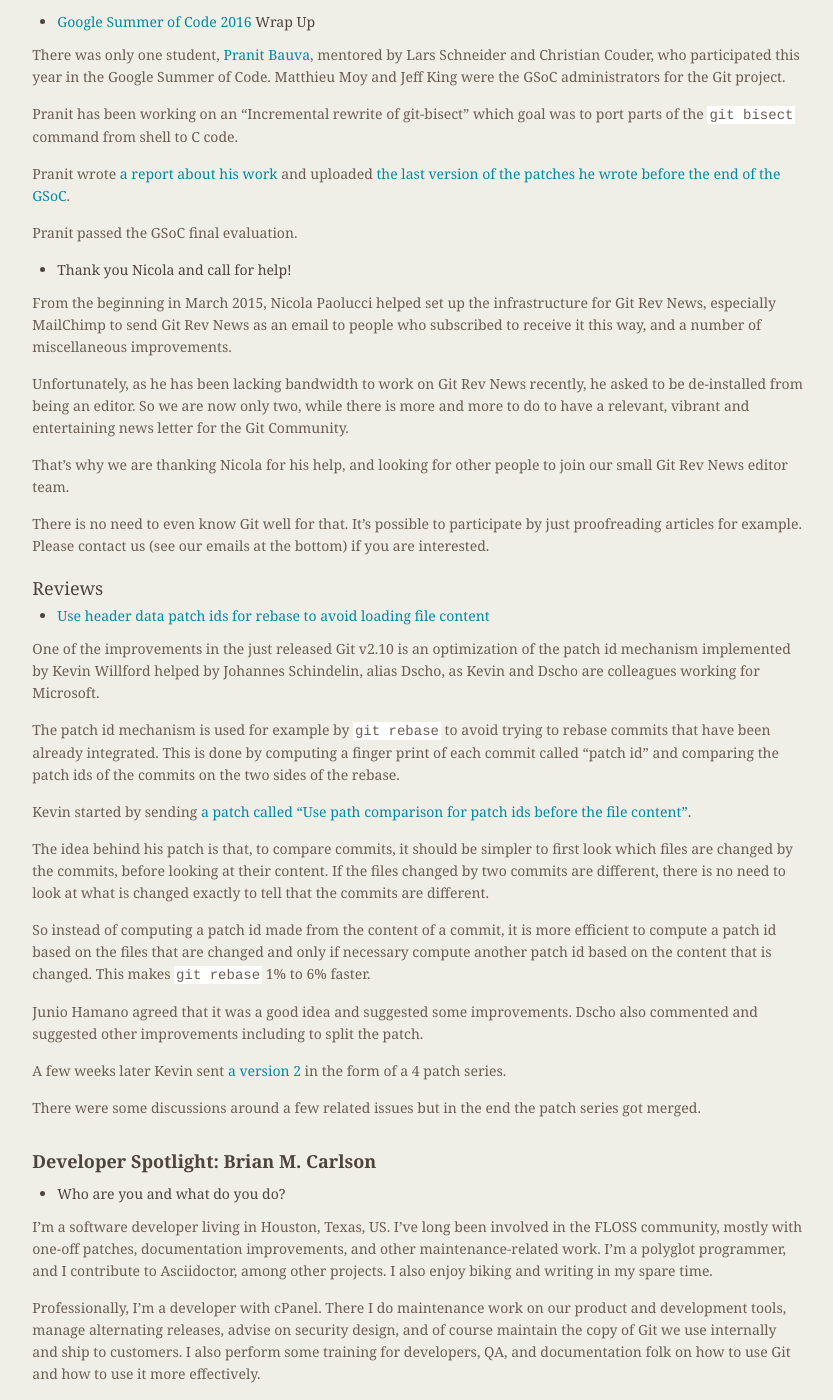
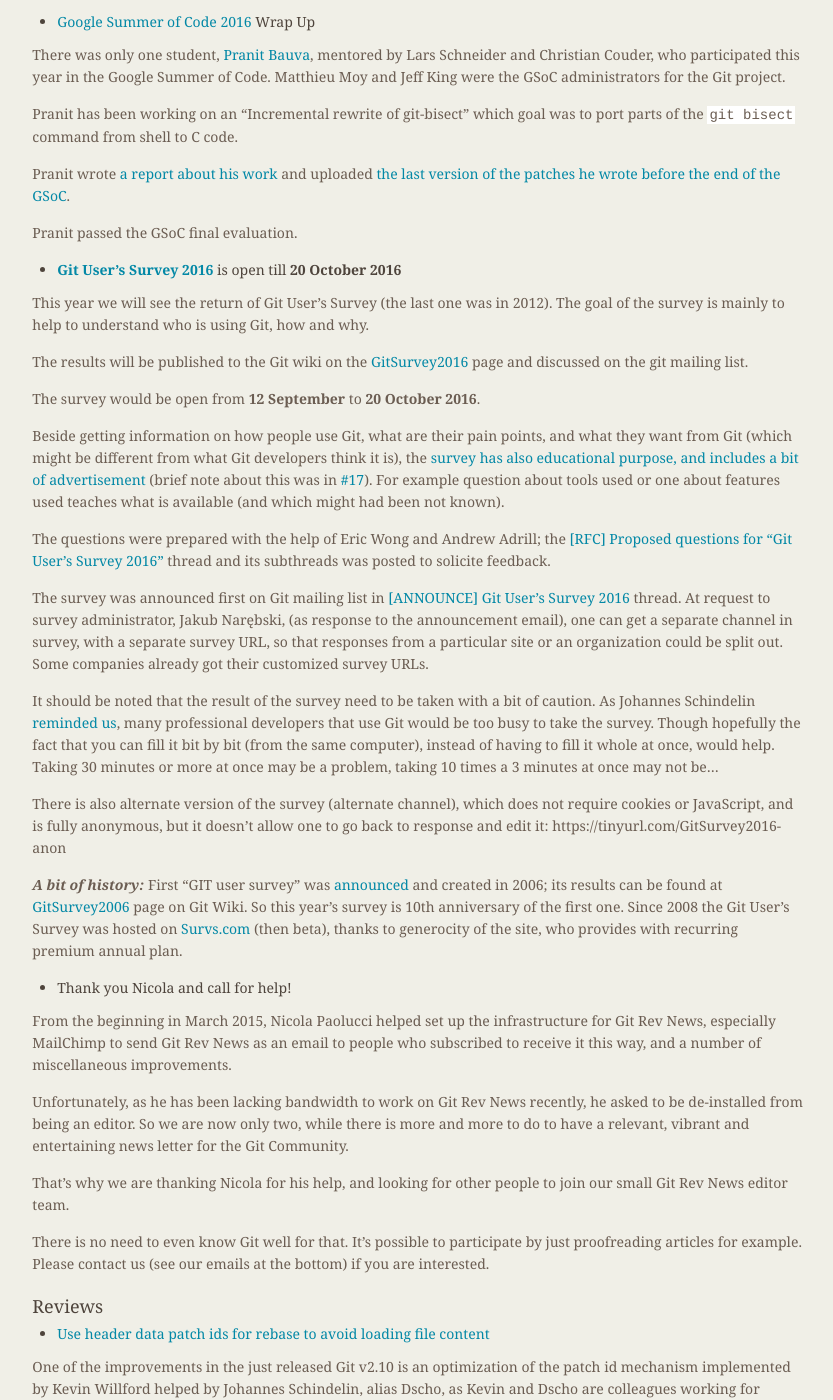
Before and after one commit to git/git.github.io, a Jekyll site: the page built from rev_news/drafts/edition-19.md, in a window 1280 px wide and 1400 px high, scrolled down 3736 px. Shown: the whole window, without its empty margins (339-1172 px from the left). Built offline with Jekyll 4.4.1, drawn with Linux system fonts in a browser that asks for light colours; some of the changed text lies outside the part shown.

Commit message:
Git User's Survey 2016
Add announcement about Git User's Survey 2016 (with
links), with a bit of information about the history of this
survey, and Git user's survey in general.

In "Discussions" / "General".  Link from "Other news"
got removed.

```diff
--- a/rev_news/drafts/edition-19.md
+++ b/rev_news/drafts/edition-19.md
@@ -259,6 +259,59 @@
 
 Pranit passed the GSoC final evaluation.
 
+* **[Git User's Survey 2016](https://survs.com/survey/3cop1kt5eg)** is open till **20 October 2016**
+
+This year we will see the return of Git User's Survey (the last one was
+in 2012).  The goal of the survey is mainly to help to understand who is
+using Git, how and why.
+
+The results will be published to the Git wiki on the
+[GitSurvey2016](https://git.wiki.kernel.org/index.php/GitSurvey2016)
+page and discussed on the git mailing list.
+
+The survey would be open from **12 September** to **20 October 2016**.
+
+Beside getting information on how people use Git, what are their pain
+points, and what they want from Git (which might be different from what
+Git developers think it is), the [survey has also educational purpose,
+and includes a bit of advertisement](https://public-inbox.org/git/577E6F32.7020007%40gmail.com/)
+(brief note about this
+was in [#17](https://git.github.io/rev_news/2016/07/20/edition-17/)).
+For example question about tools used or one about features used teaches
+what is available (and which might had been not known).
+
+The questions were prepared with the help of Eric Wong and Andrew Adrill;
+the [[RFC] Proposed questions for "Git User's Survey 2016"](http://public-inbox.org/git/91a2ffbe-a73b-fbb9-96da-9aea4d439e5a@gmail.com/t/)
+thread and its subthreads was posted to solicite feedback.
+
+The survey was announced first on Git mailing list in
+[[ANNOUNCE] Git User's Survey 2016](http://public-inbox.org/git/de39c03d-e84e-8e45-69cb-a2e01fd25df2@gmail.com/) thread.
+At request to survey administrator, Jakub Narębski, (as response to the
+announcement email), one can get a separate channel in survey, with
+a separate survey URL, so that responses from a particular site
+or an organization could be split out.  Some companies already
+got their customized survey URLs.
+
+It should be noted that the result of the survey need to be taken with
+a bit of caution.  As Johannes Schindelin [reminded us](http://public-inbox.org/git/alpine.DEB.2.20.1609091503410.129229@virtualbox/),
+many professional developers that use Git would be too busy to take the
+survey.  Though hopefully the fact that you can fill it bit by bit
+(from the same computer), instead of having to fill it whole at once,
+would help.  Taking 30 minutes or more at once may be a problem,
+taking 10 times a 3 minutes at once may not be...
+
+There is also alternate version of the survey (alternate channel),
+which does not require cookies or JavaScript, and is fully anonymous,
+but it doesn't allow one to go back to response and edit it:
+https://tinyurl.com/GitSurvey2016-anon
+
+***A bit of history:*** First "GIT user survey" was [announced](http://public-inbox.org/git/4d8e3fd30606240918m6b452314m6514b5e5fc86f147@mail.gmail.com/)
+and created in 2006; its results can be found at [GitSurvey2006](https://git.wiki.kernel.org/index.php/GitSurvey2006)
+page on Git Wiki.  So this year's survey is 10th anniversary
+of the first one.  Since 2008 the Git User's Survey was hosted on
+[Survs.com](https://survs.com) (then beta), thanks to generocity
+of the site, who provides with recurring premium annual plan.
+
 * Thank you Nicola and call for help!
 
 From the beginning in March 2015, Nicola Paolucci helped set up the
@@ -277,7 +330,6 @@
 There is no need to even know Git well for that. It's possible to
 participate by just proofreading articles for example. Please contact
 us (see our emails at the bottom) if you are interested.
-
 
 ### Reviews
 
```
Also changed, not shown: other parts of rev_news/drafts/edition-19.md (+0 -1 lines).
